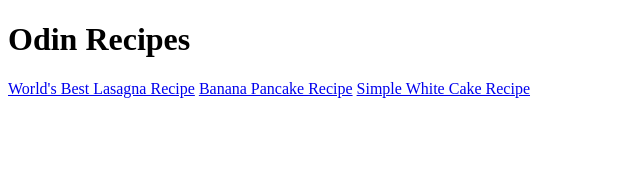
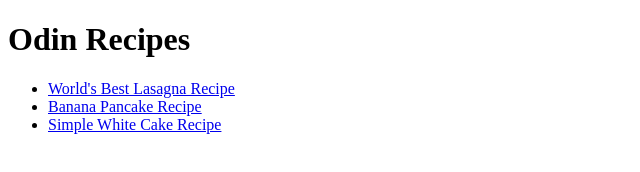
Before and after one commit to MarkLewisII/odin-recipes, a plain HTML site: page index.html in a window 1280 px wide. Shown: the whole page, without its empty margins (0-640 px from the left). Drawn offline with Linux system fonts and the light colour scheme.

```diff
--- a/index.html
+++ b/index.html
@@ -7,8 +7,13 @@
 	</head>
 	<body>
 		<h1>Odin Recipes</h1>
-		<a href="./recipes/lasagna.html">World's Best Lasagna Recipe</a>
-		<a href="./recipes/pancake.html">Banana Pancake Recipe</a>
-		<a href="./recipes/cake.html">Simple White Cake Recipe</a>
+		<ul>
+			<li>
+				<a href="./recipes/lasagna.html">World's Best Lasagna Recipe</a>
+			</li>
+
+			<li><a href="./recipes/pancake.html">Banana Pancake Recipe</a></li>
+			<li><a href="./recipes/cake.html">Simple White Cake Recipe</a></li>
+		</ul>
 	</body>
 </html>
```
Also changed, not shown: recipes/cake.html (+6 -0 lines), recipes/lasagna.html (+2 -0 lines), recipes/pancake.html (+4 -0 lines).
